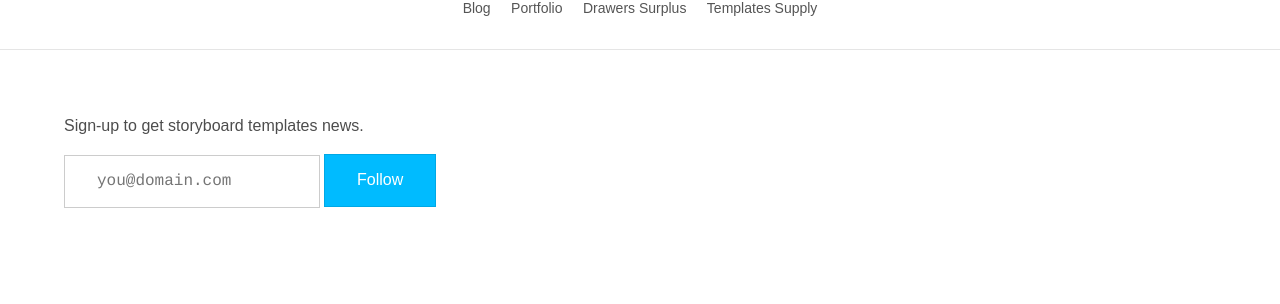
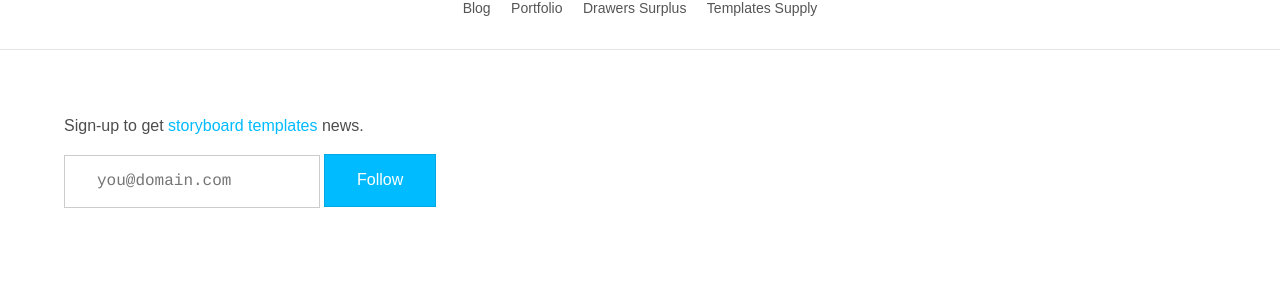
Before and after one commit to YJPL/film-storyboards, a Jekyll site: the page built from index.html, in a window 1280 px wide. Shown: the part 863-1167 px from the top of the page. Built offline with Jekyll 4.4.1, drawn with Linux system fonts in a browser that asks for light colours; part of the change alters nothing that is shown.

```diff
--- a/_includes/gumroad-footer-signup.html
+++ b/_includes/gumroad-footer-signup.html
@@ -1,5 +1,5 @@
 <p class="f3 f5-ns measure-wide lh-copy avenir">
-  Sign-up to get storyboard templates news.
+  Sign-up to get <a href="https://gumroad.com/storyboards/">storyboard templates</a> news.
 </p>
 <form action="https://gumroad.com/follow_from_embed_form" class="form gumroad-follow-form-embed" method="post"> <input name="seller_id" type="hidden" value="3564742708604">
 <input name="email" placeholder="you@domain.com" class="mw-100 w-100 w5-ns f5 input-reset ba b--black-20 pv3 ph4 border-box courier" type="email"  class="required email mw-100 w-100 w5-ns f5 input-reset ba b--black-20 pv3 ph4 border-box">
```
